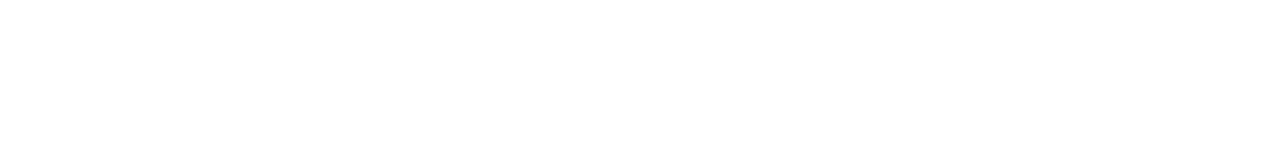
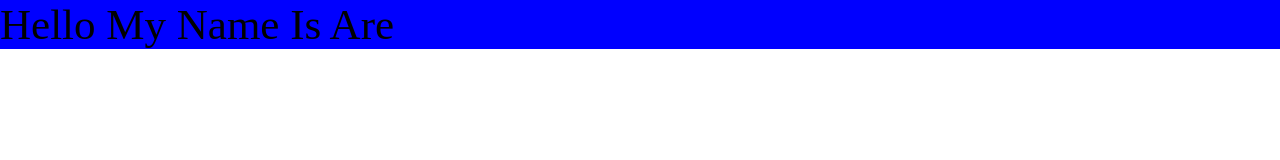
Before and after one commit to reevhan/My-Project, a plain HTML site: page index.html in a window 1280 px wide. Drawn offline with Linux system fonts and the light colour scheme.

Commit message:
Update index.html

```diff
--- a/index.html
+++ b/index.html
@@ -7,6 +7,7 @@
 </head>
 <body>
     <div>
+        Hello My Name Is Are
     </div>
 </body>
 </html>
```
